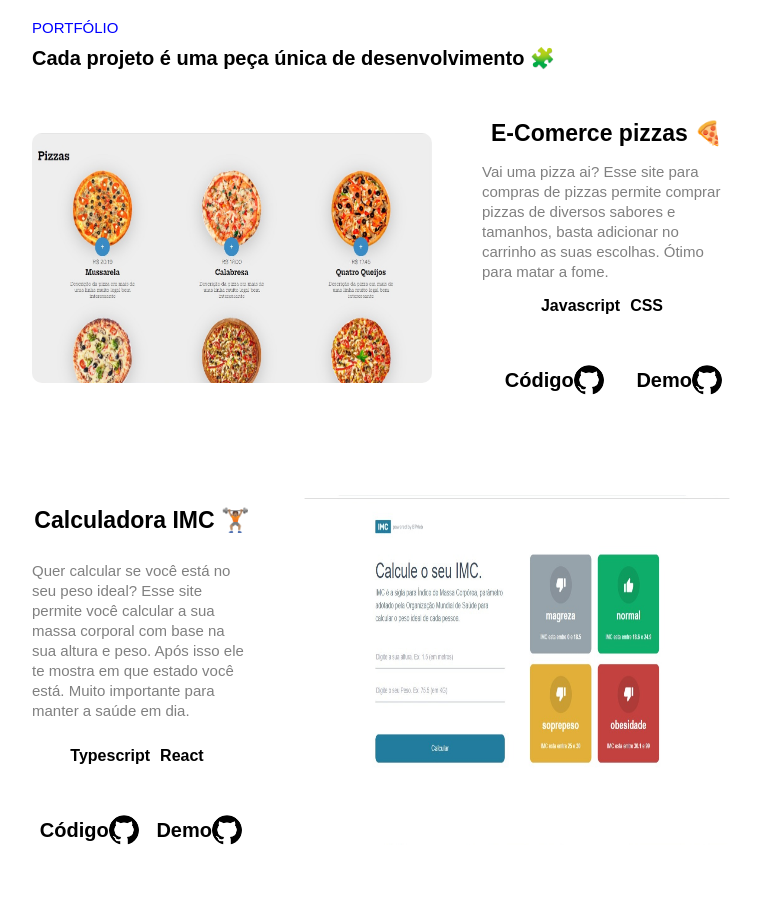
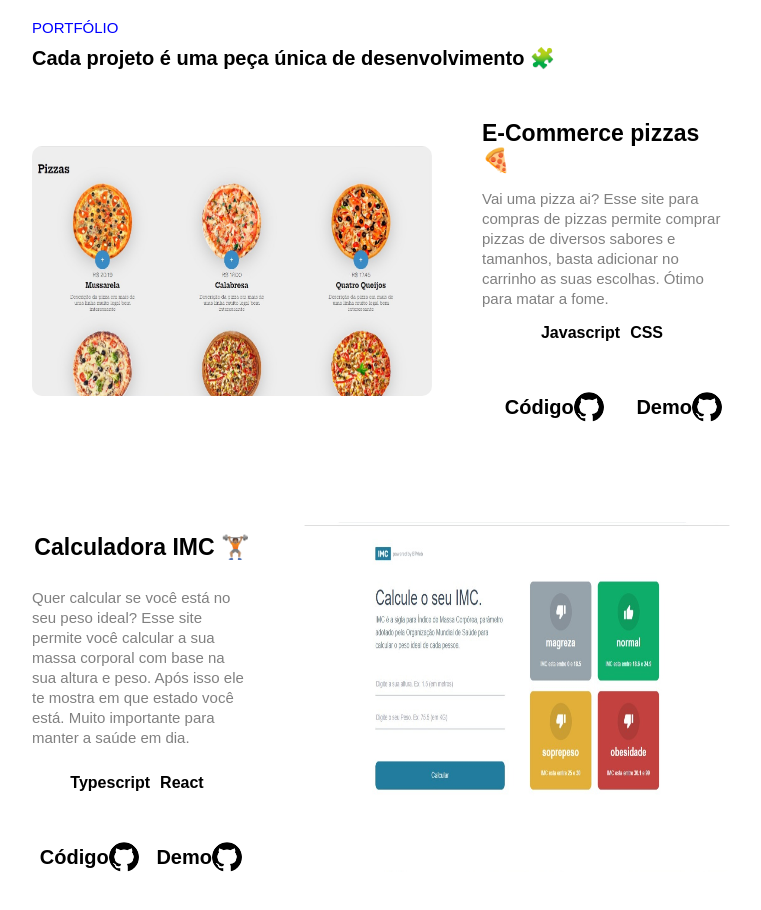
Before and after one commit to Ramom-Gomes/Meu-Portfolio, a React (Vite) app: page / in a window 1280 px wide. Shown: the part 1160-2070 px from the top of the page, without its empty margins (258-1019 px from the left). Built offline with nearby package versions, Linux system fonts and the light colour scheme.

Commit message:
atualizacao-projeto-titulo

```diff
--- a/src/App.jsx
+++ b/src/App.jsx
@@ -73,7 +73,7 @@ const app = () => {
           <div className="projetos">
             <img className="projetoimagem" src={FotoEcomerce} alt="" />
             <div className="projetodescricao">
-              <p className="projetotitulo">E-Comerce pizzas 🍕</p>
+              <p className="projetotitulo">E-Commerce pizzas 🍕</p>
               <p className="projetosemititulo">Vai uma pizza ai? Esse site para compras de pizzas permite
                comprar pizzas de diversos sabores e tamanhos, basta adicionar no carrinho as suas escolhas.
               Ótimo para matar a fome.</p>
```
